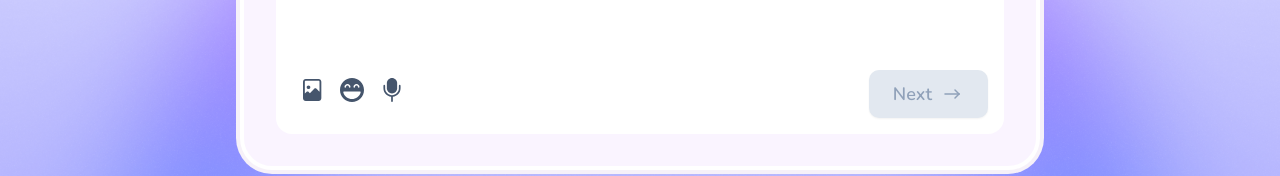
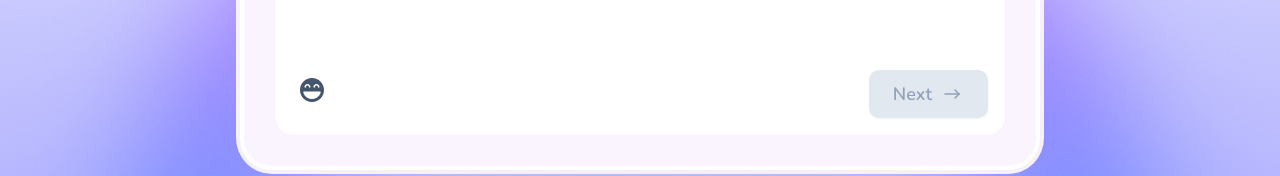
Before and after one commit to shaheen2013/habit-tracker-frontend, a Next.js app: page / in a window 1280 px wide. Shown: the part 460-636 px from the top of the page. Built offline with nearby package versions, Linux system fonts and the light colour scheme.

Commit message:
remove file and audiorecord icon

```diff
--- a/components/partials/decision-form/index.tsx
+++ b/components/partials/decision-form/index.tsx
@@ -1,6 +1,6 @@
 "use client";
 
-import { ArrowRight, AudioRecord, Emojis, File } from "@/components/icons";
+import { ArrowRight, Emojis } from "@/components/icons";
 import { Button } from "@/components/ui/button";
 import Image from "next/image";
 import React, { useState } from "react";
@@ -118,16 +118,8 @@ const DecisionForm = () => {
                   />
 
                   <div className="w-full flex justify-between">
-                    <div className="flex shrink-0">
-                      <div className="p-2 cursor-pointer">
-                        <File className="size-6 text-slate-600" />
-                      </div>
-                      <div className="p-2 cursor-pointer">
-                        <Emojis className="size-6 text-slate-600" />
-                      </div>
-                      <div className="p-2 cursor-pointer">
-                        <AudioRecord className="size-6 text-slate-600" />
-                      </div>
+                    <div className="p-2 cursor-pointer shrink-0">
+                      <Emojis className="size-6 text-slate-600" />
                     </div>
 
                     <Button
```
